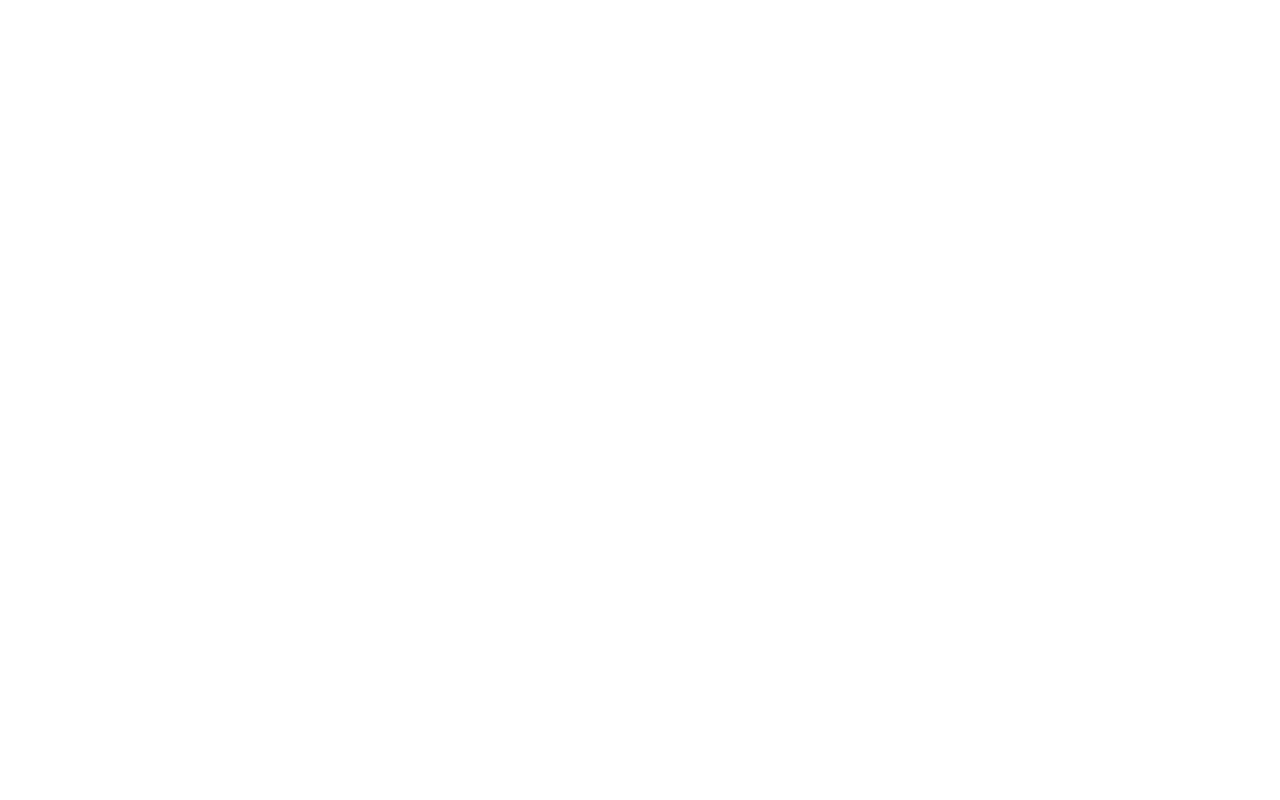
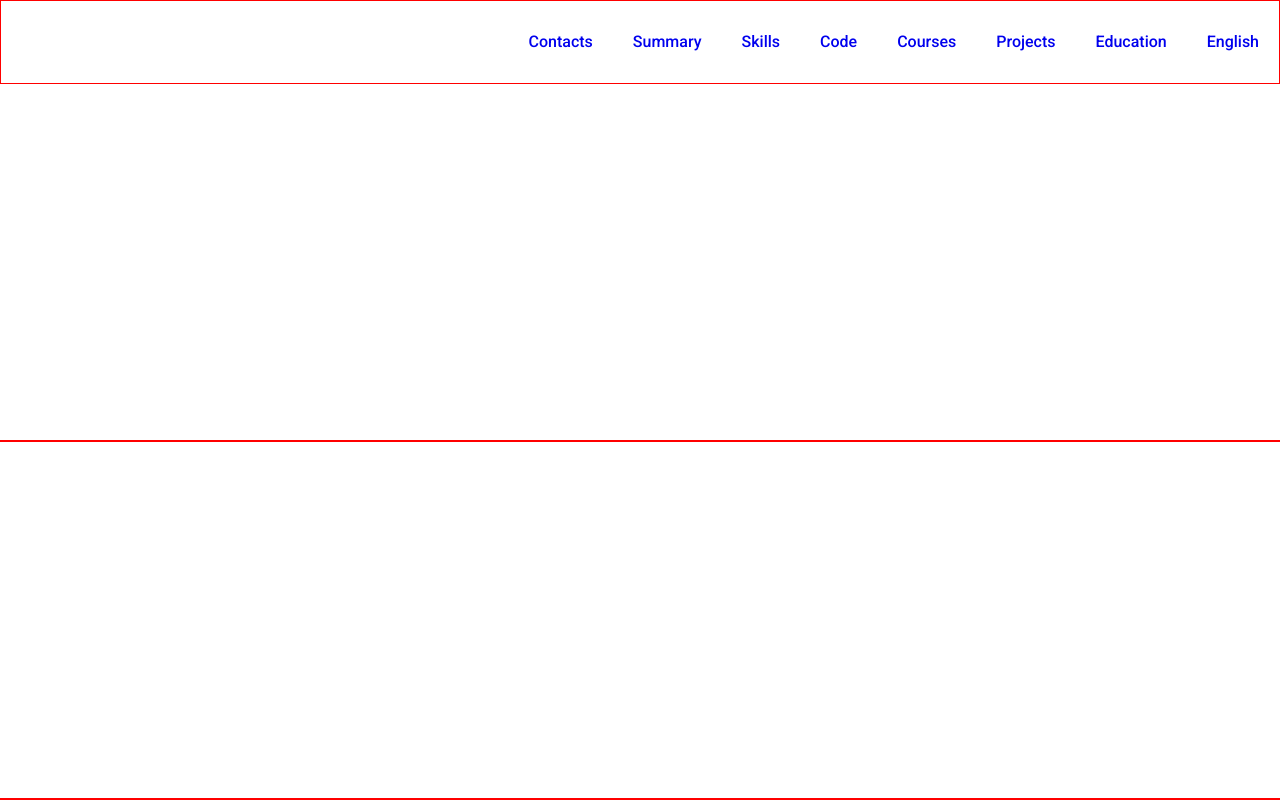
Before and after one commit to Dobertv/rsschool-cv, a plain HTML site: page index.html in a window 1280 px wide. Drawn offline with Linux system fonts and the light colour scheme.

Commit message:
fix: add favicon

```diff
--- a/index.html
+++ b/index.html
@@ -4,9 +4,39 @@
     <meta charset="UTF-8">
     <meta http-equiv="X-UA-Compatible" content="IE=edge">
     <meta name="viewport" content="width=device-width, initial-scale=1.0">
-    <title>Document</title>
+    <link rel="preconnect" href="https://fonts.gstatic.com">
+    <link href="https://fonts.googleapis.com/css2?family=Roboto:wght@100;300;500;700&display=swap" rel="stylesheet">
+    <link rel="icon" href="assets/favicon.ico">
+    <title>cv</title>
     <link rel="stylesheet" href="style.css">
+
 </head>
 <body>
+    <header class="header">
+        <div class="container">
+            <nav class="nav">
+                <ul class="nav-list">
+                  <li class="nav-item"><a href="#contacts" class="nav-link">Contacts</a></li>
+                  <li class="nav-item"><a href="#summary" class="nav-link">Summary</a></li>
+                  <li class="nav-item"><a href="#skills" class="nav-link">Skills</a></li>
+                  <li class="nav-item"><a href="#code" class="nav-link">Code</a></li>
+                  <li class="nav-item"><a href="#courses" class="nav-link">Courses</a></li>
+                  <li class="nav-item"><a href="#projects" class="nav-link">Projects</a></li>
+                  <li class="nav-item"><a href="#education" class="nav-link">Education</a></li>
+                  <li class="nav-item"><a href="#english" class="nav-link">English</a></li>
+              </nav>
+
+        </div>
+    </header>
+    <main class="main">
+        <div class="container">
+
+        </div>
+    </main>
+    <footer class="footer">
+        <div class="container">
+
+        </div>
+    </footer>
 </body>
 </html>
--- a/style.css
+++ b/style.css
@@ -0,0 +1,40 @@
+body {
+    font-family: 'Roboto', sans-serif;
+    min-height: 100vh;
+    min-height: 100vh;
+    margin: 0;
+    padding: 0;
+    display: flex;
+    flex-direction: column;
+    justify-content: space-between;
+}
+
+* {
+    box-sizing: border-box;
+}
+
+header, main, footer {
+    border: 1px solid red;
+}
+
+.container {
+    max-width: 1440px;
+    margin: 0 auto;
+}
+
+.nav-list {
+    display: flex;
+    justify-content: flex-end;
+    align-items: center;
+    list-style: none;
+  }
+
+  .nav-link {
+    padding: 0 20px;
+    line-height: 50px;
+    text-decoration: none;
+  }
+
+  html {
+    scroll-behavior: smooth;
+  }
```
Also changed, not shown: assets/favicon.ico (added).
